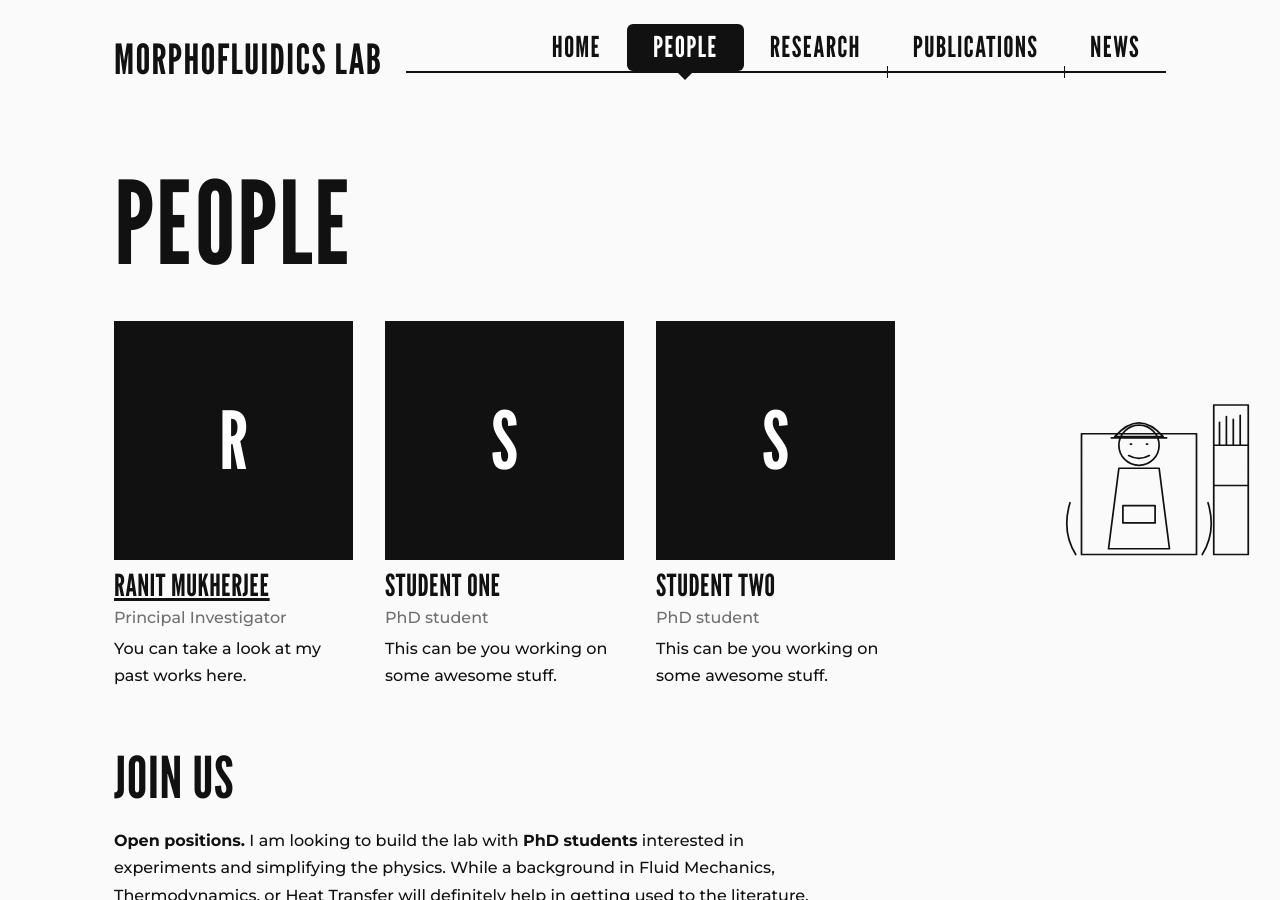
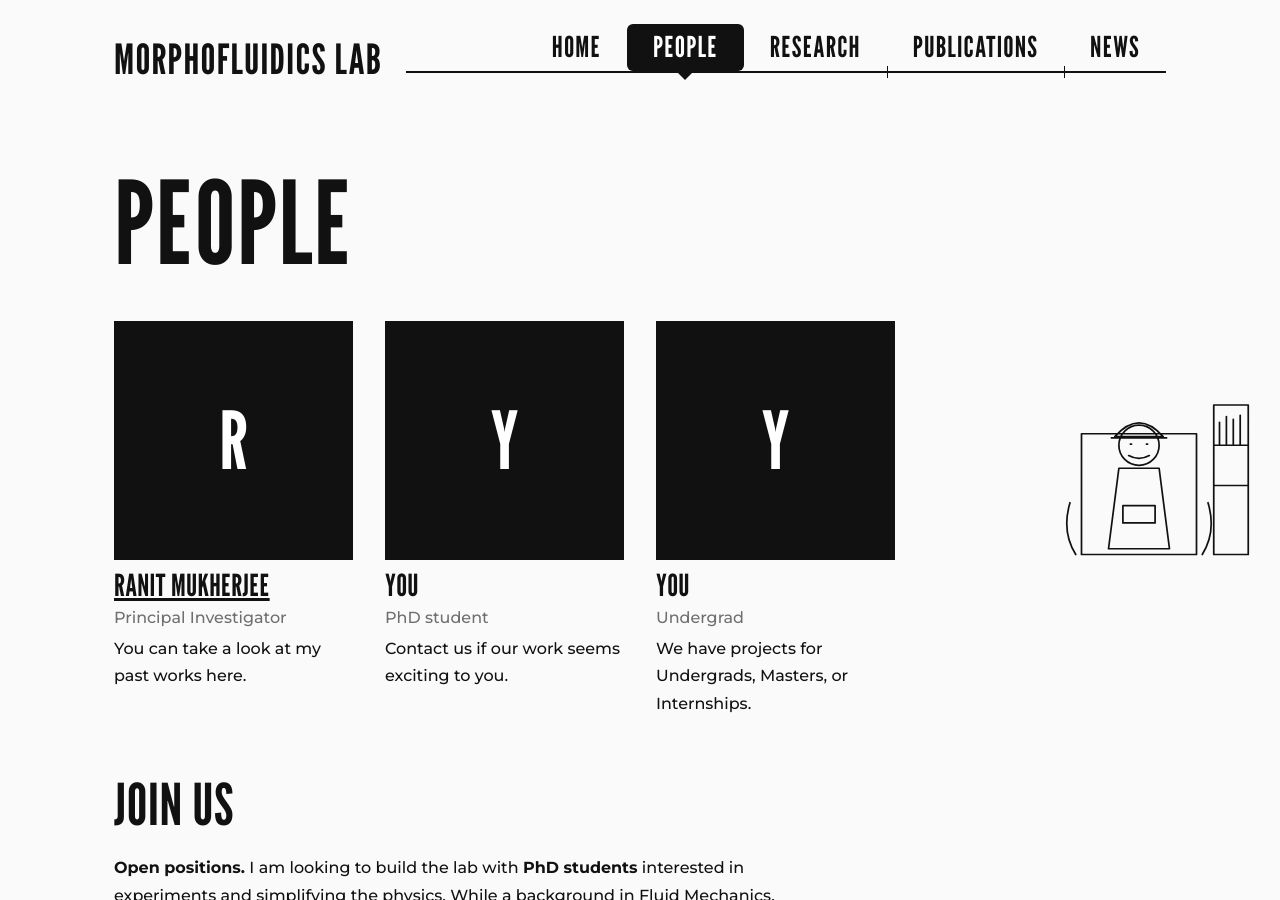
Before and after one commit to ranit-mukherjee/Ranit-lab, a Jekyll site: the page built from people.html, in a window 1280 px wide and 900 px high. Built offline with Jekyll 4.4.1, drawn with Linux system fonts in a browser that asks for light colours.

Commit message:
updated_team
team description changed

```diff
--- a/_data/team.yml
+++ b/_data/team.yml
@@ -1,5 +1,5 @@
 # status: pi | current | alumni.  id is used by grants and projects.  photo: /images/name.jpg (optional)
 - { id: pi, name: "Ranit Mukherjee", role: "Principal Investigator", status: pi, bio: "You can take a look at my past works here.", link: "https://ranit-mukherjee.github.io" }
-- { id: s1, name: "Student One", role: "PhD student", status: current, bio: "This can be you working on some awesome stuff." }
-- { id: s2, name: "Student Two", role: "PhD student", status: current, bio: "This can be you working on some awesome stuff." }
+- { id: s1, name: "You", role: "PhD student", status: current, bio: "Contact us if our work seems exciting to you." }
+- { id: s2, name: "You", role: "Undergrad", status: current, bio: "We have projects for Undergrads, Masters, or Internships." }
 #- { id: a1, name: "Former Member", role: "PhD 2024", status: alumni, now: "Postdoc at Example University" }
```
